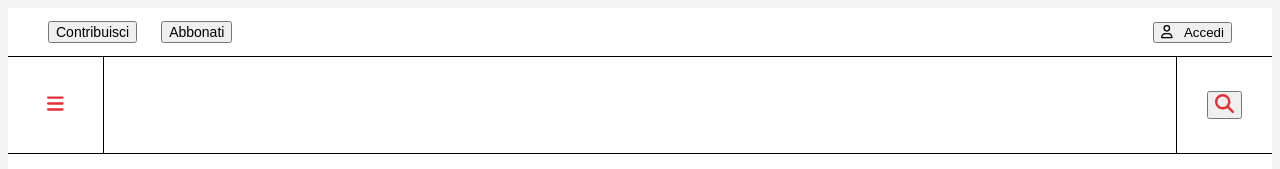
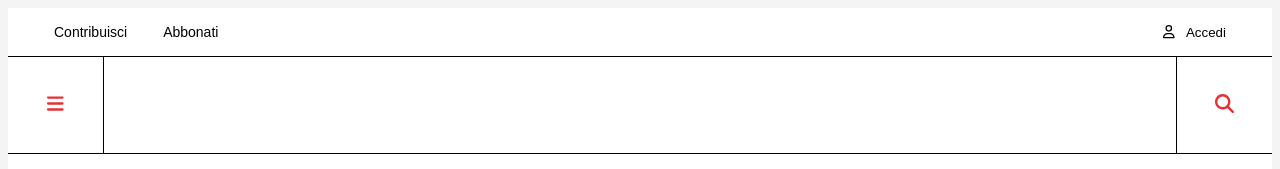
Before and after one commit to Gabry-1991/pratica, a Vue app in the folder website/: page / in a window 1280 px wide. Shown: the top 169 px of the page. Built offline with nearby package versions, Linux system fonts and the light colour scheme; a web font is replaced by a local one.

Commit message:
added button general style

```diff
--- a/website/src/App.vue
+++ b/website/src/App.vue
@@ -13,6 +13,19 @@ export default {
 </script>
 
 <style>
+button {
+  border: none;
+  background: transparent;
+  cursor: pointer;
+  transform: scale(1);
+
+  transition: all 0.2s ease-out;
+}
+
+button:hover {
+  transform: scale(1.05);
+}
+
 .d-flex {
   display: flex;
 }
```
